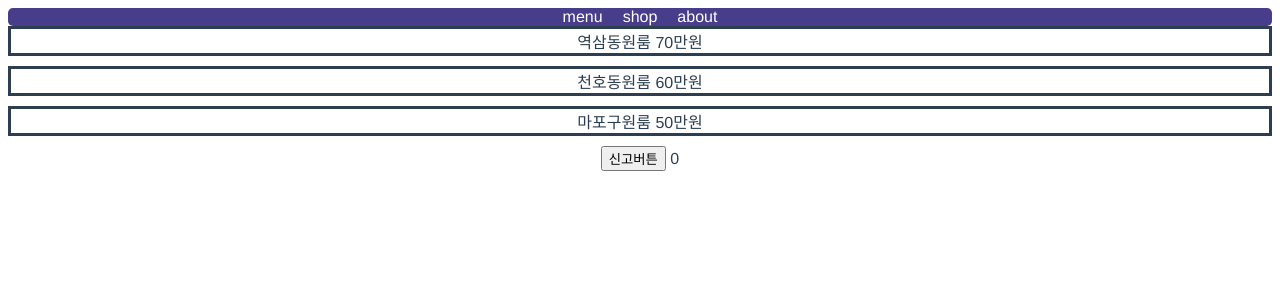
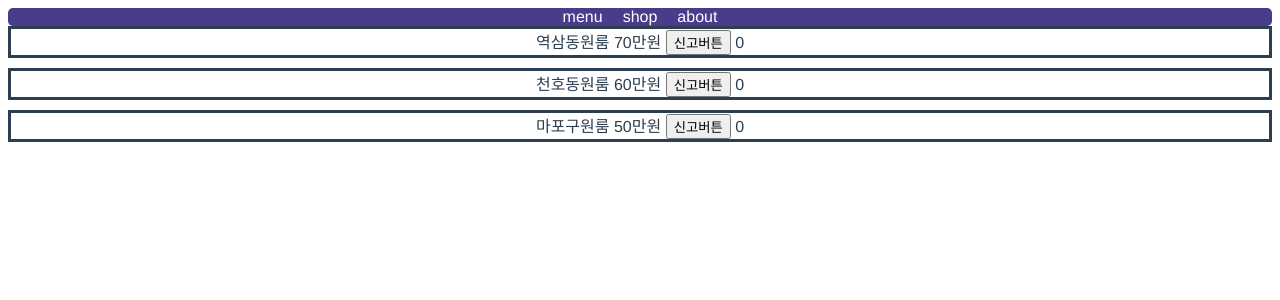
Before and after one commit to murphybread/dongsan, a Vue app: page / in a window 1280 px wide. Shown: the top 300 px of the page. Built offline with nearby package versions, Linux system fonts and the light colour scheme.

Commit message:
feat: event handling using each report's variable

```diff
--- a/src/App.vue
+++ b/src/App.vue
@@ -9,12 +9,13 @@
 
     <a v-for="(product, i) in products" :key="i" class="product-item">
     {{ product }} {{ prices[i] }}만원
+    <button @click="increase(i)"> 신고버튼</button> <span>{{ reports[i] }}</span>
     </a>
     </div>
 
 
 
-    <button @click="increase"> 신고버튼</button> <span>{{ reports }}</span>
+
 
 </template>
 
@@ -25,15 +26,15 @@ export default {
   name: 'App',
   data(){
     return{
-      reports: 0,
+      reports: [0,0,0],
       menus: ['menu', 'shop' ,'about'],
       products : ['역삼동원룸', '천호동원룸', '마포구원룸'],
       prices: [70,60,50 ]
     }
   },
   methods: {
-    increase(){
-      this.reports +=1
+    increase(num){
+      this.reports[num] +=1
     }
   },
   components: {
```
